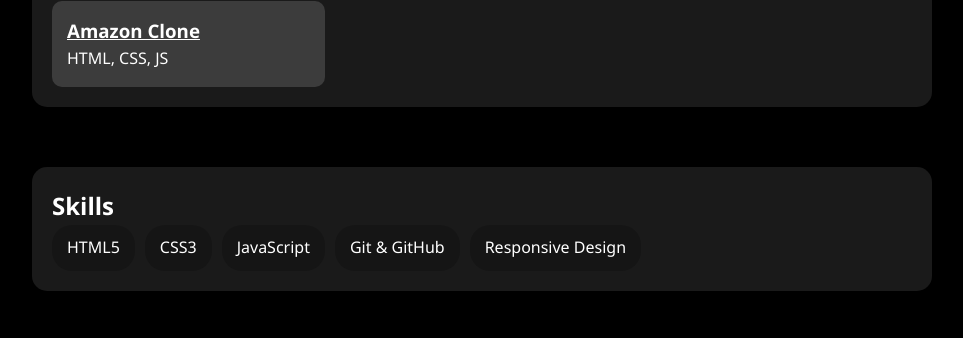
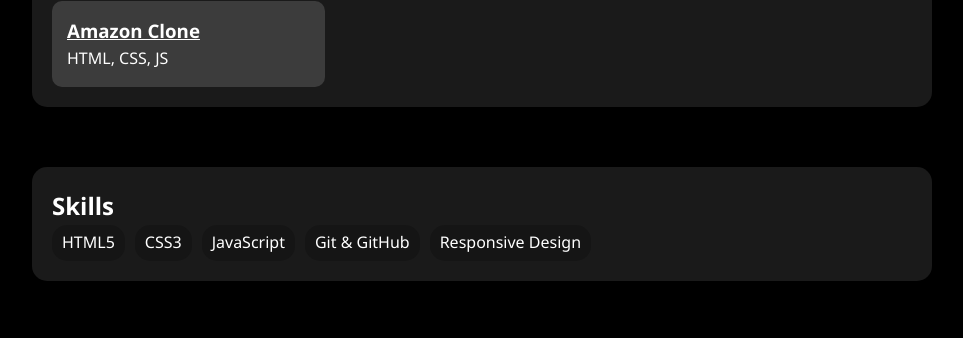
Before and after one commit to onyedikachukwuamobi2004/My-Portfolio, a plain HTML site: page index.html in a window 1280 px wide. Shown: the part 740-1078 px from the top of the page, without its empty margins (158-1121 px from the left). Drawn offline with Linux system fonts and the light colour scheme.

Commit message:
slight changes to my skill class

```diff
--- a/styles/new-portfolio.css
+++ b/styles/new-portfolio.css
@@ -75,8 +75,8 @@
 
 .skills li {
   background: rgba(0, 0, 0, 0.2);
-  padding: 10px 15px;
-  border-radius: 20px;
+  padding: 5px 10px;
+  border-radius: 15px;
 }
 
 /* Contact */
```
